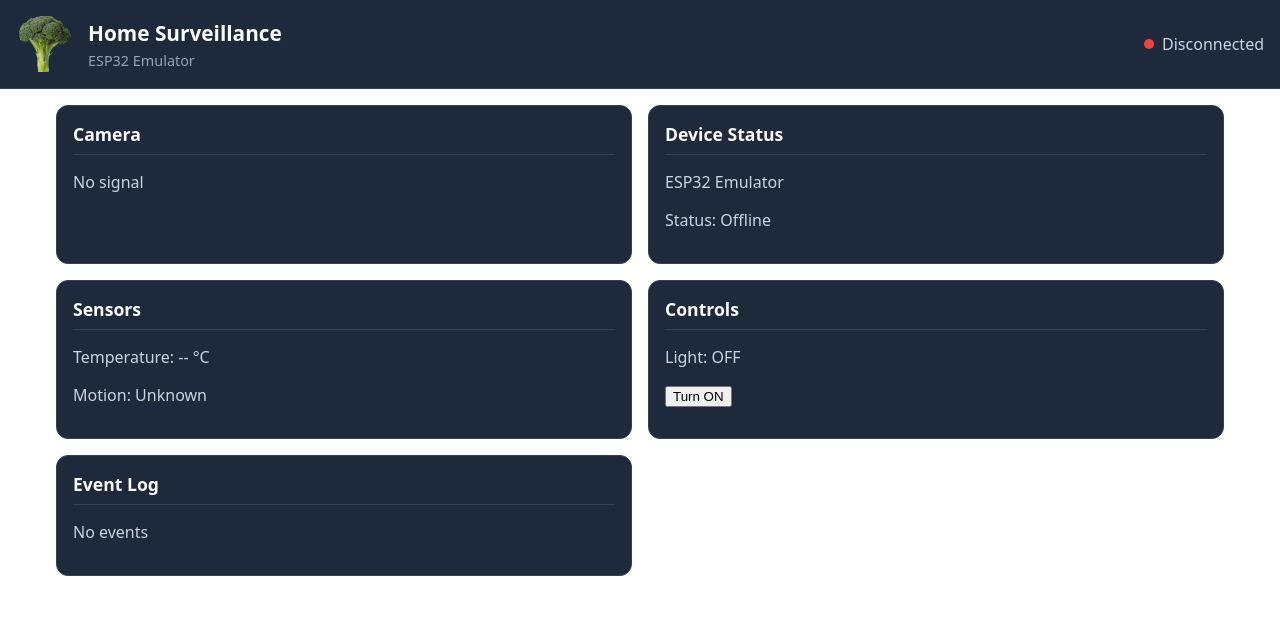
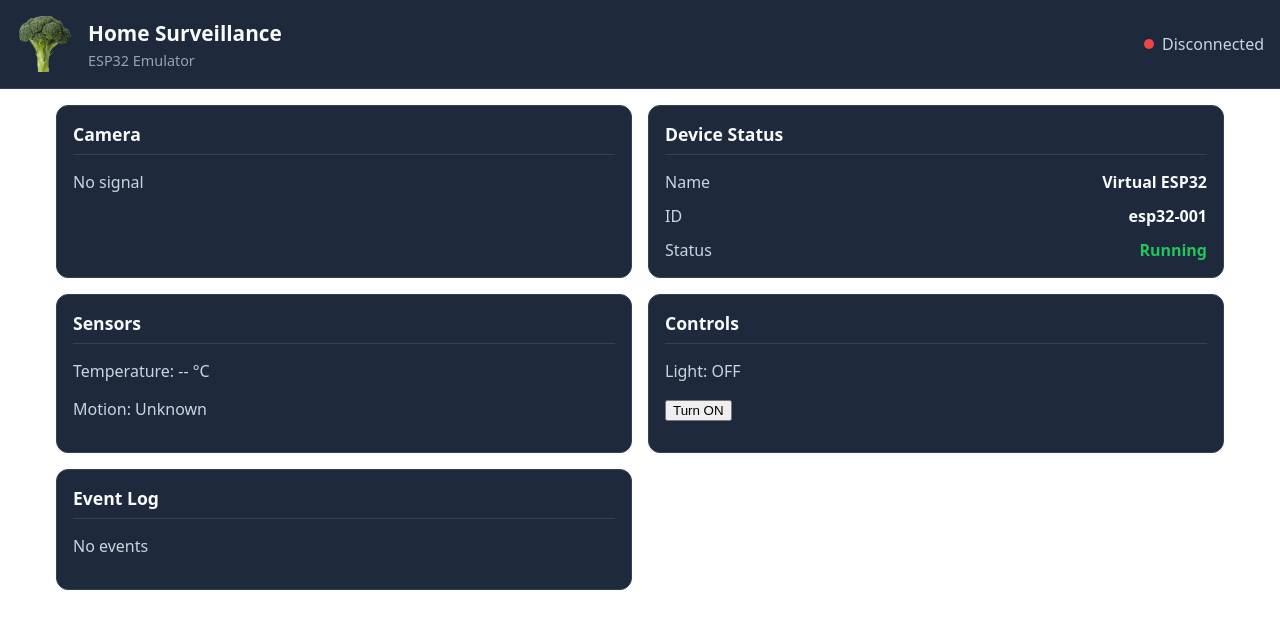
Before and after one commit to Jari1980/esp32-emulator, a React (Vite) app in the folder frontend/emulator-ui/: page / in a window 1280 px wide. Shown: the top 628 px of the page. Built offline with nearby package versions, Linux system fonts and the light colour scheme.

Commit message:
device status card

```diff
--- a/frontend/emulator-ui/src/components/Dashboard/Dashboard.tsx
+++ b/frontend/emulator-ui/src/components/Dashboard/Dashboard.tsx
@@ -1,5 +1,6 @@
 import Card from "../Card/Card";
 import "./Dashboard.css";
+import DeviceStatusCard from "../DeviceStatusCard/DeviceStatusCard";
 
 function Dashboard() {
   return (
@@ -9,10 +10,7 @@ function Dashboard() {
         <p>No signal</p>
       </Card>
 
-      <Card title="Device Status">
-        <p>ESP32 Emulator</p>
-        <p>Status: Offline</p>
-      </Card>
+      <DeviceStatusCard />
 
       <Card title="Sensors">
         <p>Temperature: -- °C</p>
--- /dev/null
+++ b/frontend/emulator-ui/src/components/DeviceStatusCard/DeviceStatusCard.css
@@ -0,0 +1,20 @@
+.device-status {
+  display: flex;
+  flex-direction: column;
+  gap: 0.75rem;
+}
+
+.device-status__row {
+  display: flex;
+  justify-content: space-between;
+
+  color: #cbd5e1;
+}
+
+.device-status__row strong {
+  color: #f8fafc;
+}
+
+.device-status__online {
+  color: #22c55e !important;
+}
--- /dev/null
+++ b/frontend/emulator-ui/src/components/DeviceStatusCard/DeviceStatusCard.tsx
@@ -0,0 +1,31 @@
+import Card from "../Card/Card";
+import "./DeviceStatusCard.css";
+
+function DeviceStatusCard() {
+  return (
+    <Card title="Device Status">
+      <div className="device-status">
+
+        <div className="device-status__row">
+          <span>Name</span>
+          <strong>Virtual ESP32</strong>
+        </div>
+
+        <div className="device-status__row">
+          <span>ID</span>
+          <strong>esp32-001</strong>
+        </div>
+
+        <div className="device-status__row">
+          <span>Status</span>
+          <strong className="device-status__online">
+            Running
+          </strong>
+        </div>
+
+      </div>
+    </Card>
+  );
+}
+
+export default DeviceStatusCard;
```
